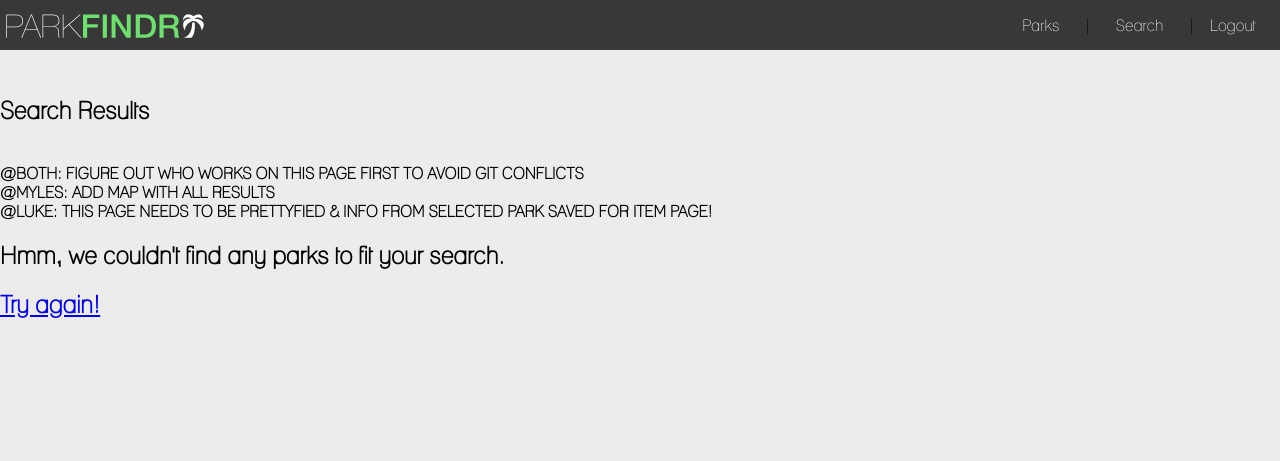
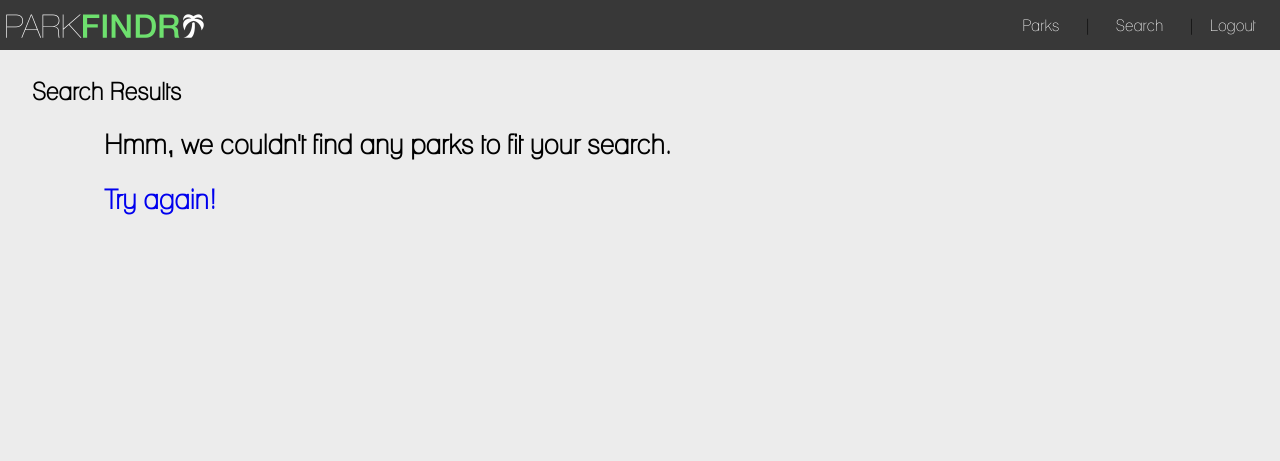
Before and after one commit to myles-robinson/CAB230, a PHP site: page /results.php in a window 1280 px wide. Shown: the top 461 px of the page. Run offline with PHP 8.4, Linux system fonts and the light colour scheme; a user stored in the database is signed in.

Commit message:
Updated search.php and stylesheet.css for consistency. Results.php a WIP.

```diff
--- a/results.php
+++ b/results.php
@@ -24,23 +24,29 @@
 
 	<!-- BODY -->
 	<body>
-		<br><br><br><br>
-		<!-- CONTENT - NEEDS TO BE PRETTYFIED!
-		<div id="searchResults">-->
-			<h2 id = "title"> <h2>Search Results </h2> <br><b> @BOTH: FIGURE OUT WHO WORKS ON THIS PAGE FIRST TO AVOID GIT CONFLICTS <br>@MYLES: ADD MAP WITH ALL RESULTS <br>@LUKE: THIS PAGE NEEDS TO BE PRETTYFIED & INFO FROM SELECTED PARK SAVED FOR ITEM PAGE!</b></h2>
 
-			<!-- Print the park name of parks from search results -->
-			<?php if ($_SESSION['results'] == 'NONE') {
-				echo "<h2>Hmm, we couldn't find any parks to fit your search. </h2>", "<h2><a href = \"search.php\"> Try again! </a></h2>";
-			}
-			else {
-				foreach ($_SESSION['results'] as &$searchResult) {
-					//NEED TO BE ABLE TO SAVE $searchResult -- the info of the park clicked on -- to send/use to generate item.php
-					echo "<p><h3><a href = \"item.php\">", $searchResult['Name'] ,"</a></h3></p>"; ?>
+		<br><br><br>
+		<h2 id = "resultsTitle">Search Results </h2>
 
-			<?php } }?>
+		<!--
+		 <br><b> @BOTH: FIGURE OUT WHO WORKS ON THIS PAGE FIRST TO AVOID GIT CONFLICTS <br>@MYLES: ADD MAP WITH ALL RESULTS <br>@LUKE: THIS PAGE NEEDS TO BE PRETTYFIED & INFO FROM SELECTED PARK SAVED FOR ITEM PAGE!</b></h2>
+		-->
 
-		<!--</div>!-->
+		<div id="resultsDiv">
+			<ul id="resultsList">
+				<!-- Print the park name of parks from search results -->
+				<?php if ($_SESSION['results'] == 'NONE') {
+					echo "<h2>Hmm, we couldn't find any parks to fit your search. </h2>", "<h2><a href = \"search.php\"> Try again! </a></h2>";
+				} else {
+					foreach ($_SESSION['results'] as &$searchResult) {
+						//NEED TO BE ABLE TO SAVE $searchResult -- the info of the park clicked on -- to send/use to generate item.php
+						echo "<p><li>
+										<a href = \"item.php\">", $searchResult['Name'] ,"</a>
+									</li></p>";
+									?>
+				<?php } }?>
+			</ul>
+		</div>
 
 		<br><br><br>
 
--- a/stylesheet.css
+++ b/stylesheet.css
@@ -1,3 +1,5 @@
+/* -------------------------------------------------------------------------- */
+
 @font-face {
     font-family: headingsFont;
     src: url(graphics/headingsFont.ttf);
@@ -15,6 +17,8 @@ html, body {
   width: 100%;
 }
 
+/* -------------------------------------------------------------------------- */
+
 /* BODY */
 body {
     background-color: #ececec;
@@ -24,9 +28,11 @@ body {
 h1 {
 	font-family: "headingsFont", "Segoe UI Light", "Helvetica", "Arial", sans-serif;
 	text-align: center;
-  	font-size: 75px;
-  	color: white;
+  font-size: 75px;
+  color: white;
 }
+
+/* -------------------------------------------------------------------------- */
 
 /* HEADER */
 #header {
@@ -73,6 +79,8 @@ h1 {
     color: #6ee06e;
 }
 
+/* -------------------------------------------------------------------------- */
+
 /* FOOTER */
 #footer {
 	position: fixed;
@@ -85,6 +93,8 @@ h1 {
     text-align: center;
 }
 
+/* -------------------------------------------------------------------------- */
+
 /*BUTTONS!!!! i.e. in search page*/
 .button {
     background-color: #4CAF50; /* Green */
@@ -96,25 +106,13 @@ h1 {
     display: inline-block;
     font-size: 15px;
 }
+
+/* -------------------------------------------------------------------------- */
+
 /*Start: Search Page*/
-#banner {
-    background:url('http://www.hotel-r.net/im/hotel/es/panorama-park-14.jpg') no-repeat;
-    background-size: 100%;
-    width:100%;
-    min-height:70px;
-    float: left;
-    padding-left: 0;
-    margin-left: 0;
-    margin-top: 0;
-    position: absolute;
-	z-index: 1;
-    left: 0;
-}
 
-.bannertitle {
-  text-align: center;
-  font-size: 75px;
-  color: white;
+.searchTitle {
+  font-size: 36px;
 }
 
 #geosearch {
@@ -131,22 +129,43 @@ h1 {
 }
 /*End: Search Page*/
 
+/* -------------------------------------------------------------------------- */
 
 /*Start: Results Page
 Display table in center of page*/
-#searchResults{
-  font-size: 100px;
-  margin-left: 20%;
+
+#resultsTitle {
+  margin-left: 2.5%
 }
+
+#resultsDiv {
+  font-size: 18px;
+  margin-left: 5%;
+}
+
+#resultsList {
+    list-style-type: none;
+}
+
+#resultsList a {
+    text-decoration: none;
+}
+
+#resultsList a:visited {
+    color: black;
+}
+
+#resultsList a:hover {
+    color: #bfbfbf;
+}
+
+.resultItem {
+
+}
+
 /*table {
     margin-left:auto;
     margin-right:auto;
-}
-
-#title{
-  margin-left: 125px;
-  font-size: 30px;
-  line-height: 80%;
 }
 
 #sortby{
@@ -167,6 +186,9 @@ td {
     font-size: 20px;
 }*/
 /*End: Results Page */
+
+/* -------------------------------------------------------------------------- */
+
 /*Start: Displays all images as the same size even if they are originally diff sizes*/
 .cell{
   width: 300px;
@@ -179,6 +201,8 @@ td {
 }
 
 /*End*/
+
+/* -------------------------------------------------------------------------- */
 
 #itemBanner {
   background: img = "streetsbeach.jpg" no-repeat;
@@ -193,6 +217,8 @@ td {
 
 }
 
+/* -------------------------------------------------------------------------- */
+
 /* INDEX BG */
 /*NEED TO FIX BACKGROUND TO SHOW UNDER NAVBAR*/
 #indexBg {
@@ -202,7 +228,6 @@ td {
 	z-index: 0;
 	left: 0;
 }
-
 
 /*HOME PAGE*/
 #homePage {
@@ -259,6 +284,8 @@ td {
 #searchButton:focus {
 	outline: none;
 }
+
+/* -------------------------------------------------------------------------- */
 
 /* REGISTER PAGE */
 .registerHeading {
@@ -328,6 +355,8 @@ td {
     left: 0;
 }
 
+/* -------------------------------------------------------------------------- */
+
 /* CODE CEMETARY */
 /*
 .registerInputHalf {
@@ -342,3 +371,17 @@ td {
 .registerInputHalf:focus {
 	outline: none;
 }
+
+#banner {
+    background:url('http://www.hotel-r.net/im/hotel/es/panorama-park-14.jpg') no-repeat;
+    background-size: 100%;
+    width:100%;
+    min-height:70px;
+    float: left;
+    padding-left: 0;
+    margin-left: 0;
+    margin-top: 0;
+    position: absolute;
+	z-index: 1;
+    left: 0;
+}
```
Also changed, not shown: search.php (+8 -14 lines).
